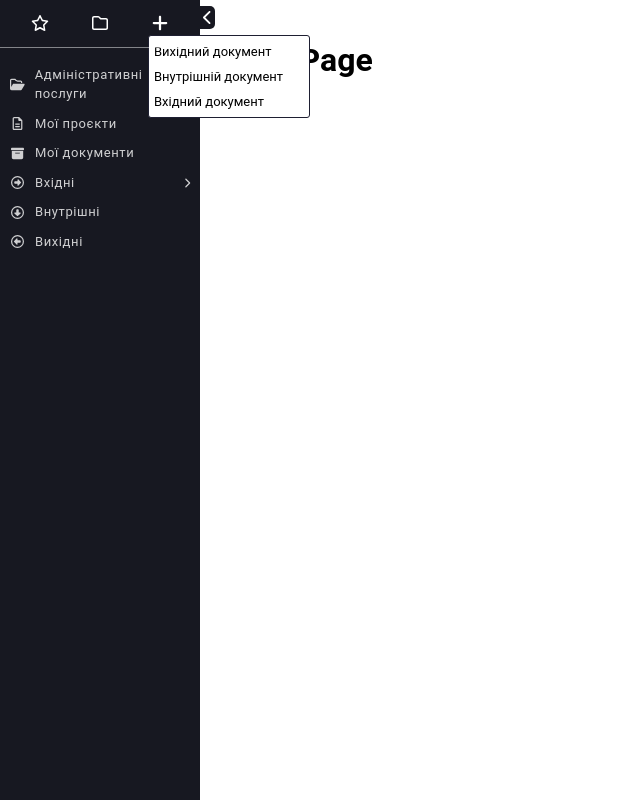
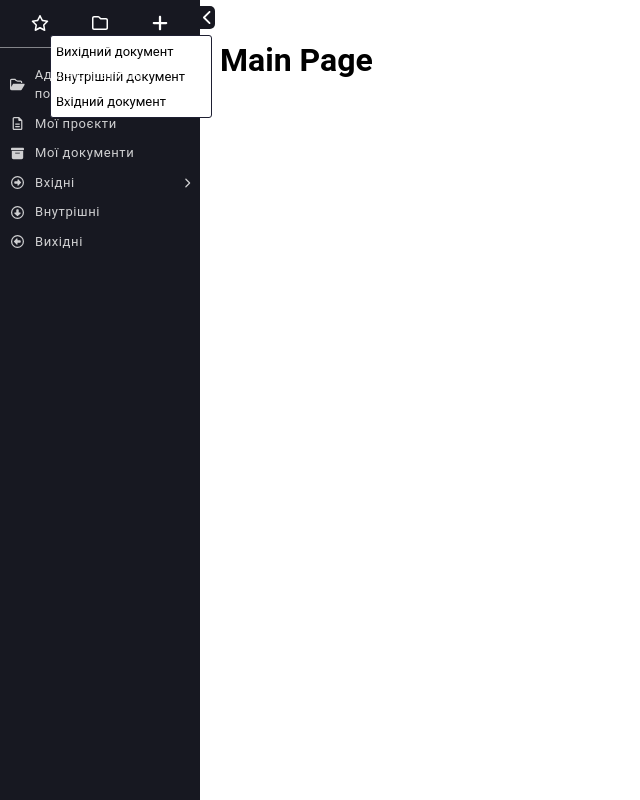
Before and after one commit to radishevskyi/admin-panel, a Next.js app: page / in a window 1280 px wide. Both pictures are taken after a click on the button 159 px from the left and 23 px from the top of the page. Shown: the whole page, without its empty margins (0-640 px from the left). Built offline with nearby package versions, Linux system fonts and the light colour scheme.

Commit message:
initial-sidebar

```diff
--- a/src/pages/_app.jsx
+++ b/src/pages/_app.jsx
@@ -1,12 +1,15 @@
 import '@/shared/assets/styles/globals.css';
 import Sidebar from '@/shared/components/sidebar/sidebar';
-import styles from '@/shared/assets/styles/layout/layout.module.scss';
+import '@/shared/assets/styles/layout/layout.scss';
+import '@/shared/components/sidebar/list-item.scss';
+import '@/shared/components/sidebar/sidebar.scss';
+import '@/shared/components/sidebar/header.scss';
 
 export default function App({ Component, pageProps }) {
   return (
-    <div className={styles.container}>
+    <div className='container'>
       <Sidebar />
-      <div className={styles.content}>
+      <div className='content'>
         <Component {...pageProps} />
       </div>
     </div>
--- a/src/shared/components/sidebar/header.jsx
+++ b/src/shared/components/sidebar/header.jsx
@@ -2,7 +2,6 @@ import React, { useState } from 'react';
 import { FontAwesomeIcon } from '@fortawesome/react-fontawesome';
 import { faPlus, faChevronLeft } from '@fortawesome/free-solid-svg-icons';
 import { faStar, faFolder } from '@fortawesome/free-regular-svg-icons';
-import styles from '@/shared/components/sidebar/header.module.scss';
 
 function Header({ onToggleSidebar, isCollapsed }) {
   const [isMenuOpen, setIsMenuOpen] = useState(false);
@@ -12,26 +11,18 @@ function Header({ onToggleSidebar, isCollapsed }) {
   };
 
   return (
-    <header
-      className={`${styles.header} ${
-        isCollapsed ? styles.collapsedHeader : ''
-      }`}
-    >
-      <button className={styles.button}>
-        <FontAwesomeIcon icon={faStar} className={styles.icon} />
+    <header className={`header ${isCollapsed ? 'collapsedHeader' : ''}`}>
+      <button className='button'>
+        <FontAwesomeIcon icon={faStar} className='icon' />
       </button>
-      <button className={styles.button}>
-        <FontAwesomeIcon icon={faFolder} className={styles.iconFolder} />
+      <button className='button'>
+        <FontAwesomeIcon icon={faFolder} className='iconFolder' />
       </button>
-      <button className={styles.button}>
-        <FontAwesomeIcon
-          icon={faPlus}
-          onClick={toggleMenu}
-          className={styles.icon}
-        />
+      <button className='button'>
+        <FontAwesomeIcon icon={faPlus} onClick={toggleMenu} className='icon' />
       </button>
       {isMenuOpen && (
-        <div className={styles.dropdownMenu}>
+        <div className={`dropdownMenu ${isCollapsed ? 'collapsedMenu' : ''}`}>
           <ul>
             <li>Вихідний документ</li>
             <li>Внутрішній документ</li>
@@ -40,16 +31,14 @@ function Header({ onToggleSidebar, isCollapsed }) {
         </div>
       )}
       <button
-        className={`${styles.buttonChevronLeft} ${
-          isCollapsed ? styles.collapsedPosition : ''
+        className={`buttonChevronLeft ${
+          isCollapsed ? 'collapsedPosition' : ''
         }`}
         onClick={onToggleSidebar}
       >
         <FontAwesomeIcon
           icon={faChevronLeft}
-          className={`${styles.chevronIcon} ${
-            isCollapsed ? styles.collapsed : ''
-          }`}
+          className={`chevronIcon ${isCollapsed ? 'is--collapsed' : ''}`}
         />
       </button>
     </header>
--- a/src/shared/components/sidebar/header.module.scss
+++ b/src/shared/components/sidebar/header.scss
@@ -3,18 +3,18 @@
   justify-content: space-around;
   position: relative;
   padding: 10px;
+}
 
-  &.collapsedHeader {
+.header.collapsedHeader {
   flex-direction: column;
   align-items: center;
   gap: 10px;
-  }
 }
 
 .header::after {
   content: '';
   position: absolute;
-  left: 1;
+  left: 0;
   bottom: 0;
   width: 100%;
   height: 0.1px;
@@ -57,9 +57,10 @@
   border-top-right-radius: 5px;
   border-bottom-right-radius: 5px;
   padding: 3px;
-  &:hover {
+}
+
+.buttonChevronLeft:hover {
   background-color: rgba(0, 0, 0, 0.575);
-  }
 }
 
 .collapsedPosition {
@@ -68,10 +69,9 @@
 
 .chevronIcon {
   transition: transform 0.3s;
+  &.is--collapsed {
+    transform: rotate(180deg);
   }
-
-.collapsed {
-  transform: rotate(180deg);
 }
 
 .dropdownMenu {
@@ -82,21 +82,26 @@
   border: 1px solid #1e1f32;
   border-radius: 3px;
   width: 160px;
+}
 
-  ul {
+.dropdownMenu.collapsedMenu {
+  top: 110px;
+  right: -130px;
+}
+
+.dropdownMenu ul {
   list-style: none;
   padding: 3px 0;
   margin: 0;
+}
 
-    li {
+.dropdownMenu li {
   padding: 5px;
   color: black;
   cursor: pointer;
   font-size: 13px;
+}
 
-      &:hover {
+.dropdownMenu li:hover {
   background-color: rgba(0, 0, 0, 0.09);
 }
-    }
-  }
-}
--- /dev/null
+++ b/src/shared/components/sidebar/list-item.jsx
@@ -0,0 +1,48 @@
+import { useState } from 'react';
+import { FontAwesomeIcon } from '@fortawesome/react-fontawesome';
+import { faChevronRight } from '@fortawesome/free-solid-svg-icons';
+
+function ListItem({ id, text, icon, isSidebarCollapsed, subMenu }) {
+  const [isOpen, setIsOpen] = useState(false);
+
+  const toggleOpen = () => {
+    setIsOpen(!isOpen);
+  };
+
+  return (
+    <li className='list-item-container'>
+      <div
+        className={`sidebarList ${isSidebarCollapsed ? 'collapsed' : ''}`}
+        onClick={toggleOpen}
+      >
+        <FontAwesomeIcon icon={icon} className='icons' />
+        {!isSidebarCollapsed && (
+          <>
+            <span className='adminServices'>{text}</span>
+            {subMenu && (
+              <FontAwesomeIcon
+                icon={faChevronRight}
+                className={`arrow ${isOpen ? 'open' : ''}`}
+              />
+            )}
+          </>
+        )}
+      </div>
+      {subMenu && (
+        <ul
+          className={`subMenu ${isOpen ? 'is--open' : ''} ${
+            isSidebarCollapsed ? 'is--sidebar-collapsed' : ''
+          }`}
+        >
+          {subMenu.map((subItem) => (
+            <li key={subItem.id} className='sidebarList'>
+              <span className='adminServices'>{subItem.text}</span>
+            </li>
+          ))}
+        </ul>
+      )}
+    </li>
+  );
+}
+
+export default ListItem;
--- /dev/null
+++ b/src/shared/components/sidebar/list-item.scss
@@ -0,0 +1,24 @@
+.list-item-container {
+  position: relative;
+
+  &:hover {
+    .subMenu.is--sidebar-collapsed {
+      display: block;
+      position: absolute;
+      left: 20px;
+      top: 0;
+    }
+  }
+}
+
+.subMenu {
+  list-style-type: none;
+  padding-left: 15px;
+  position: relative;
+  display: none;
+  background-color: gray;
+
+  &:not(.is--sidebar-collapsed).is--open {
+    display: block;
+  }
+}
--- a/src/shared/components/sidebar/sidebar.jsx
+++ b/src/shared/components/sidebar/sidebar.jsx
@@ -1,9 +1,7 @@
 import React, { useState } from 'react';
-import { FontAwesomeIcon } from '@fortawesome/react-fontawesome';
-import { faChevronRight } from '@fortawesome/free-solid-svg-icons';
 import menuList from '@/shared/constants/menuList';
-import styles from '@/shared/components/sidebar/sidebar.module.scss';
 import Header from '@/shared/components/sidebar/header';
+import ListItem from './list-item';
 
 function Sidebar() {
   const [openItemId, setOpenItemId] = useState(null);
@@ -19,54 +17,20 @@ function Sidebar() {
 
   return (
     <>
-      <div
-        className={`${styles.sidebar} ${isCollapsed ? styles.collapsed : ''}`}
-      >
+      <div className={`sidebar ${isCollapsed ? 'collapsed' : ''}`}>
         <Header
           onToggleSidebar={handleCollapseToggle}
           isCollapsed={isCollapsed}
         />
-        <ul
-          className={`${styles.navigation} ${
-            isCollapsed ? styles.collapsed : ''
-          }`}
-        >
+        <ul className={`navigation ${isCollapsed ? 'collapsed' : ''}`}>
           {menuList.map((item) => (
-            <React.Fragment key={item.id}>
-              <li
-                className={`${styles.sidebarList} ${
-                  isCollapsed ? styles.collapsed : ''
-                }`}
-                onClick={() => handleToggle(item.id)}
-              >
-                <FontAwesomeIcon icon={item.icon} className={styles.icons} />
-                {!isCollapsed && (
-                  <>
-                    <span className={styles.adminServices}>{item.text}</span>
-                    {item.subMenu && (
-                      <FontAwesomeIcon
-                        icon={faChevronRight}
-                        className={`${styles.arrow} ${
-                          openItemId === item.id ? styles.open : ''
-                        }`}
-                        onClick={() => handleToggle(item.id)}
-                      />
-                    )}
-                  </>
-                )}
-              </li>
-              {item.subMenu && openItemId === item.id && !isCollapsed && (
-                <ul className={styles.subMenu}>
-                  {item.subMenu.map((subItem) => (
-                    <li key={subItem.id} className={styles.sidebarList}>
-                      <span className={styles.adminServices}>
-                        {subItem.text}
-                      </span>
-                    </li>
-                  ))}
-                </ul>
-              )}
-            </React.Fragment>
+            <ListItem
+              text={item.text}
+              id={item.id}
+              icon={item.icon}
+              subMenu={item.subMenu}
+              isSidebarCollapsed={isCollapsed}
+            />
           ))}
         </ul>
       </div>
--- a/src/shared/components/sidebar/sidebar.module.scss
+++ /dev/null
@@ -1,82 +0,0 @@
-.sidebar {
-  width: 200px;
-  background-color: #171821;
-  box-sizing: border-box;
-  height: 100%;
-  padding: 0;
-
-  &.collapsed {
-    display: flex;
-    flex-direction: column;
-    align-items: center;
-    width: 60px;
-  }
-}
-
-.navigation {
-  list-style-type: none;
-  padding: 0;
-  font-size: 13px;
-  cursor: pointer;
-}
-
-.sidebarList {
-  display: flex;
-  align-items: center;
-  color: rgba(255, 255, 255, 0.797);
-  line-height: 1.5;
-  padding: 5px 10px;
-  letter-spacing: 0.6px;
-
-  &:hover {
-    color: white;
-    background-color: rgba(255, 255, 255, 0.112);
-  }
-
-  &.collapsed {
-    padding: 10px;
-  }
-
-  &.collapsed:hover {
-    color: #95f4ff;
-    background: none;
-  }
-}
-
-.arrow {
-  font-size: 10px;
-  margin-left: auto;
-  transition: transform 0.2s;
-}
-
-.arrow.open {
-  transform: rotate(90deg);
-}
-
-.icons {
-  width: 15px;
-}
-
-.adminServices {
-  margin: 0;
-  padding: 0 10px;
-}
-
-.subMenu {
-  list-style-type: none;
-  padding-left: 15px;
-}
-
-.collapseButton {
-  background: none;
-  border: none;
-  color: white;
-  font-size: 20px;
-  cursor: pointer;
-  margin: 10px;
-  align-self: flex-end;
-
-  &:hover {
-    color: #ccc;
-  }
-}
--- /dev/null
+++ b/src/shared/components/sidebar/sidebar.scss
@@ -0,0 +1,111 @@
+.sidebar {
+  width: 200px;
+  background-color: #171821;
+  box-sizing: border-box;
+  height: 100%;
+  padding: 0;
+}
+
+.sidebar.collapsed {
+  display: flex;
+  flex-direction: column;
+  align-items: center;
+  width: 60px;
+}
+
+.navigation {
+  list-style-type: none;
+  padding: 0;
+  font-size: 13px;
+  cursor: pointer;
+}
+
+.sidebarList {
+  display: flex;
+  align-items: center;
+  color: rgba(255, 255, 255, 0.797);
+  line-height: 1.5;
+  padding: 5px 10px;
+  letter-spacing: 0.6px;
+  position: relative;
+  user-select: none;
+}
+
+.sidebarList:hover {
+  color: white;
+  background-color: rgba(255, 255, 255, 0.112);
+}
+
+.sidebarList.collapsed {
+  padding: 10px;
+}
+
+.sidebarList.collapsed:hover {
+  color: #95f4ff;
+  background: none;
+}
+
+.arrow {
+  font-size: 10px;
+  margin-left: auto;
+  transition: transform 0.2s;
+}
+
+.arrow.open {
+  transform: rotate(90deg);
+}
+
+.icons {
+  width: 15px;
+}
+
+.adminServices {
+  margin: 0;
+  padding: 0 10px;
+}
+
+.collapseButton {
+  background: none;
+  border: none;
+  color: white;
+  font-size: 20px;
+  cursor: pointer;
+  margin: 10px;
+  align-self: flex-end;
+}
+
+.collapseButton:hover {
+  color: #ccc;
+}
+
+.dropdownMenu {
+  position: absolute;
+  top: 140px;
+  left: 50px;
+  background-color: white;
+  border: 1px solid #1e1f32;
+  border-radius: 3px;
+  width: 160px;
+}
+
+.dropdownMenu.collapsedMenu {
+  top: 110px;
+  right: -130px;
+}
+
+.dropdownMenu ul {
+  list-style: none;
+  padding: 3px 0;
+  margin: 0;
+}
+
+.dropdownMenu li {
+  padding: 5px;
+  color: black;
+  cursor: pointer;
+  font-size: 13px;
+}
+
+.dropdownMenu li:hover {
+  background-color: rgba(0, 0, 0, 0.09);
+}
```
Also changed, not shown: src/pages/_index.scss (added), src/shared/assets/styles/layout/layout.scss (renamed from src/shared/assets/styles/layout/layout.module.scss). Lines whose indentation alone changed are shown as unchanged.
